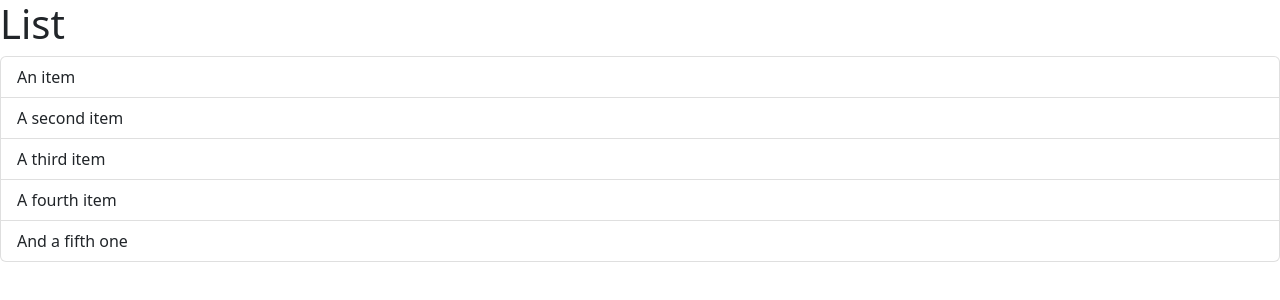
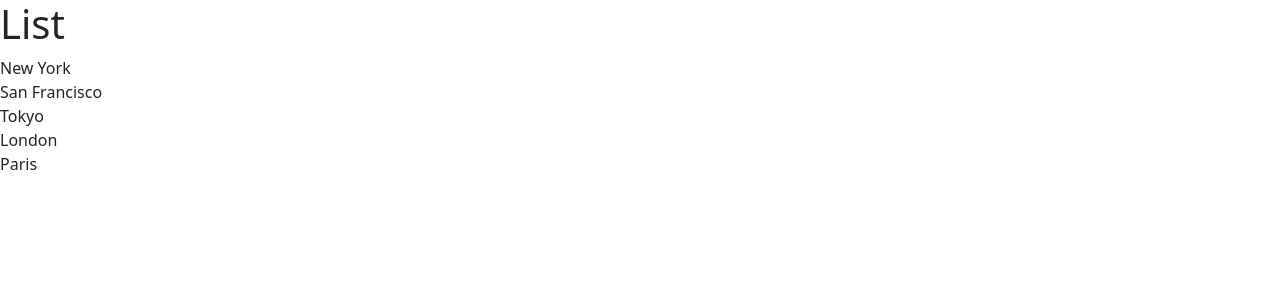
Before and after one commit to briankihia/reactApp, a React (Vite) app: page / in a window 1280 px wide. Shown: the top 300 px of the page. Built offline with nearby package versions, Linux system fonts and the light colour scheme.

Commit message:
rendering lists in ListGroup.tsx

```diff
--- a/src/components/ListGroup.tsx
+++ b/src/components/ListGroup.tsx
@@ -1,18 +1,30 @@
-// import { Fragment } from "react";
-// Fragment
+
 function ListGroup() {
-  // typescript uses className not just class
+    // now we work on how to render dynamic data list
+
+    const items = [
+        'New York',
+        'San Francisco',
+        'Tokyo',
+        'London',
+        'Paris'
+    ];
+    // in javascript arrays have a method called map for mapping or converting each item to an item of a different type
+    // here we want to convert each item to an item of an li element
+    // in JSX we use curly braces to render data dynamically and here we are rendering the item itself
+    items.map(item => <li>{item}</li>)
   return (
-    // NB. A component cannot return more than 1 element thus need to wrap whole with a tag
-    // it's best to use fragment.This helps ensure when this is rendered in
+
     <>
         <h1>List</h1>
+        {/* in jsx we don't have a for loop thus cant use it here */}
         <ul className="list-group">
-          <li className="list-group-item">An item</li>
-          <li className="list-group-item">A second item</li>
-          <li className="list-group-item">A third item</li>
-          <li className="list-group-item">A fourth item</li>
-          <li className="list-group-item">And a fifth one</li>
+          {/* in JSX we can only use html or any other react components thus we need to change for the below expression*/}
+          {/* items.map(item => <li>{item}</li>) */}
+          {/* to render the above expression dynamically we need to wrap it in braces */}
+          {/* each item above should have a unique key to identify it. This helps react know what part of the page should be updated  when an item is added or deleted*/}
+          {/* in this case each item is a unique string thus we can use the item itself as a unique key but in a real world application where we retrieve items from an api quite often each item has a property like id eg item.id , we dont have it in this case so we don't have o worry about it*/}
+          { items.map(item => <li key={item}>{item}</li>)}
         </ul>
     </>
   );
```
